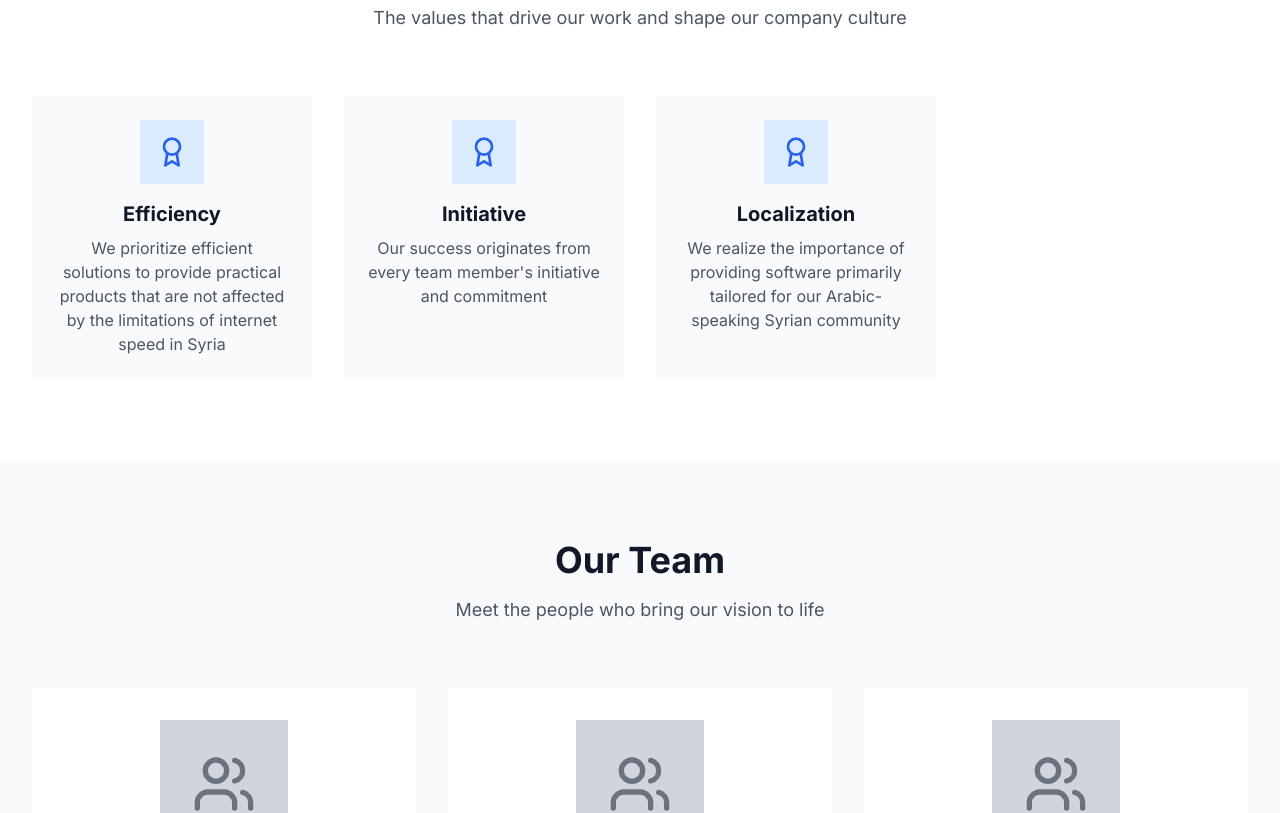
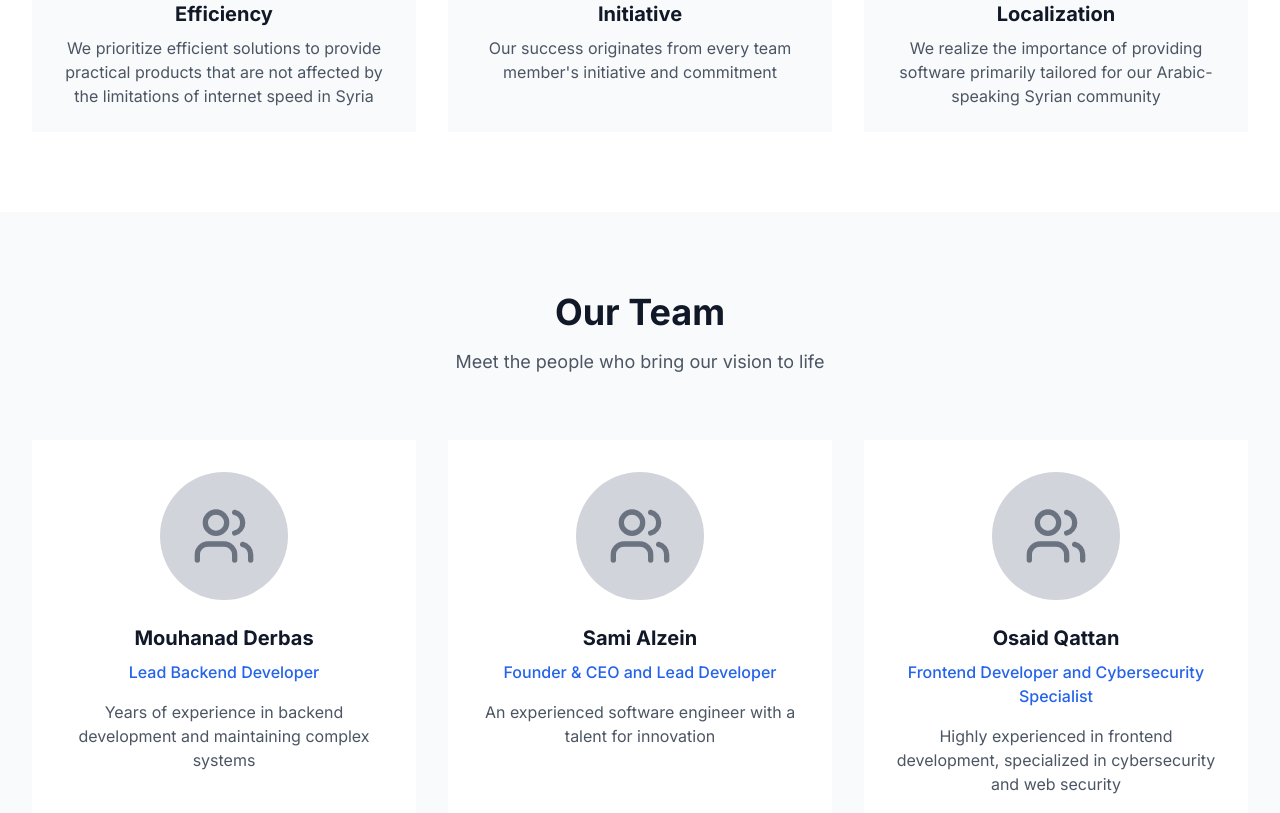
Before and after one commit to AbdullahAlz/etismoc, a Next.js app: page /en/about in a window 1280 px wide. Shown: the part 1100-1913 px from the top of the page. Built offline with nearby package versions, Linux system fonts and the light colour scheme.

Commit message:
allow member image and values icons, remove carrier page

```diff
--- a/src/app/[locale]/about/page.tsx
+++ b/src/app/[locale]/about/page.tsx
@@ -1,12 +1,24 @@
 'use client';
 
 import { useTranslations } from '@/lib/i18n';
-import { Target, Eye, Users, Award } from 'lucide-react';
+import { Target, Eye, Users, Award, Zap, Rocket, MapPin, Globe} from 'lucide-react';
 import { aboutData } from '@/data/about';
 
 export default function AboutPage() {
   const { locale, t } = useTranslations();
   const isRTL = locale === 'ar';
+
+  // Icon mapping function
+  const getIcon = (iconName: string) => {
+    const iconMap: { [key: string]: any } = {
+      Zap,
+      Rocket,
+      Globe,
+      MapPin,
+      Award // default fallback
+    };
+    return iconMap[iconName] || Award;
+  };
 
   const stats = [
     { number: '100+', label: isRTL ? 'عميل راضي' : 'Happy Clients' },
@@ -15,29 +27,12 @@ export default function AboutPage() {
     { number: '24/7', label: isRTL ? 'دعم العملاء' : 'Customer Support' },
   ];
 
-  const team = [
-    {
-      name: isRTL ? 'سامي الزين' : 'Sami Alzein',
-      role: isRTL ? 'المدير التنفيذي' : 'CEO & Founder',
-      description: isRTL ?
-        'رائد في مجال التكنولوجيا مع خبرة تزيد عن 15 عاماً في بناء الشركات الناجحة' :
-        'Technology entrepreneur with over 15 years of experience building successful companies'
-    },
-    {
-      name: isRTL ? 'سارة أحمد' : 'Sarah Johnson',
-      role: isRTL ? 'مدير التكنولوجيا' : 'CTO',
-      description: isRTL ?
-        'خبيرة في التكنولوجيا والابتكار مع شغف بتطوير حلول متطورة' :
-        'Technology and innovation expert with a passion for developing cutting-edge solutions'
-    },
-    {
-      name: isRTL ? 'محمد علي' : 'Mike Davis',
-      role: isRTL ? 'مدير التسويق' : 'Marketing Director',
-      description: isRTL ?
-        'استراتيجي تسويق متمرس يركز على بناء علاقات قوية مع العملاء' :
-        'Experienced marketing strategist focused on building strong customer relationships'
-    }
-  ];
+  const team = aboutData.team.filter(member => member).map((member) => ({
+    name: member.name[locale],
+    role: member.role[locale],
+    description: member.bio[locale],
+    image: member.image
+  }));
 
   return (
     <div className={`bg-white dark:bg-gray-900 transition-colors ${isRTL ? 'rtl' : 'ltr'}`}>
@@ -58,7 +53,7 @@ export default function AboutPage() {
         </div>
       </section>
 
-      {/* Stats Section */}
+      {/*
       <section className="py-16 bg-white dark:bg-gray-900">
         <div className="max-w-7xl mx-auto px-4 sm:px-6 lg:px-8">
           <div className="grid grid-cols-2 md:grid-cols-4 gap-8">
@@ -74,7 +69,7 @@ export default function AboutPage() {
             ))}
           </div>
         </div>
-      </section>
+      </section> */}
 
       {/* Mission & Vision Section */}
       <section className="py-20 bg-gray-50 dark:bg-gray-800">
@@ -128,11 +123,13 @@ export default function AboutPage() {
             </p>
           </div>
 
-          <div className="grid grid-cols-1 md:grid-cols-2 lg:grid-cols-4 gap-8">
-            {aboutData.fullStory.values.map((value, index) => (
+          <div className="grid grid-cols-1 md:grid-cols-2 lg:grid-cols-3 gap-8">
+            {aboutData.fullStory.values.map((value, index) => {
+              const IconComponent = getIcon(value.icon || 'Award');
+              return (
                 <div key={index} className="text-center p-6 bg-gray-50 dark:bg-gray-800 hover:shadow-lg transition-shadow">
-                <div className="bg-primary-100 dark:bg-primary-800 w-16 h-16 flex items-center justify-center mx-auto mb-4">
-                  <Award className="w-8 h-8 text-primary-600 dark:text-primary-400" />
+                  <div className="bg-primary-100 dark:bg-primary-800 w-16 h-16 flex items-center justify-center mx-auto mb-4 rounded-lg">
+                    <IconComponent className="w-8 h-8 text-primary-600 dark:text-primary-400" />
                   </div>
                   <h3 className="text-xl font-bold text-gray-900 dark:text-white mb-2">
                     {value.name[locale]}
@@ -141,7 +138,8 @@ export default function AboutPage() {
                     {value.description[locale]}
                   </p>
                 </div>
-            ))}
+              );
+            })}
           </div>
         </div>
       </section>
@@ -164,8 +162,16 @@ export default function AboutPage() {
           <div className="grid grid-cols-1 md:grid-cols-3 gap-8">
             {team.map((member, index) => (
               <div key={index} className="text-center bg-white dark:bg-gray-700 p-8 hover:shadow-lg transition-shadow">
-                <div className="w-32 h-32 bg-gray-300 dark:bg-gray-600 mx-auto mb-6 flex items-center justify-center">
+                <div className="w-32 h-32 bg-gray-300 dark:bg-gray-600 mx-auto mb-6 flex items-center justify-center overflow-hidden rounded-full">
+                  {member.image ? (
+                    <img
+                      src={member.image}
+                      alt={member.name}
+                      className="w-full h-full object-cover"
+                    />
+                  ) : (
                     <Users className="w-16 h-16 text-gray-500 dark:text-gray-400" />
+                  )}
                 </div>
                 <h3 className="text-xl font-bold text-gray-900 dark:text-white mb-2">
                   {member.name}
--- a/src/data/global.tsx
+++ b/src/data/global.tsx
@@ -55,14 +55,14 @@ export const navigation = [
       ar: "من نحن"
     }
   },
-  {
-    key: "careers",
-    href: "/careers",
-    name: {
-      en: "Careers",
-      ar: "الوظائف"
-    }
-  },
+  // {
+  //   key: "careers",
+  //   href: "/careers",
+  //   name: {
+  //     en: "Careers",
+  //     ar: "الوظائف"
+  //   }
+  // },
   {
     key: "contact",
     href: "/contact",
```
Lines whose indentation alone changed are shown as unchanged.
